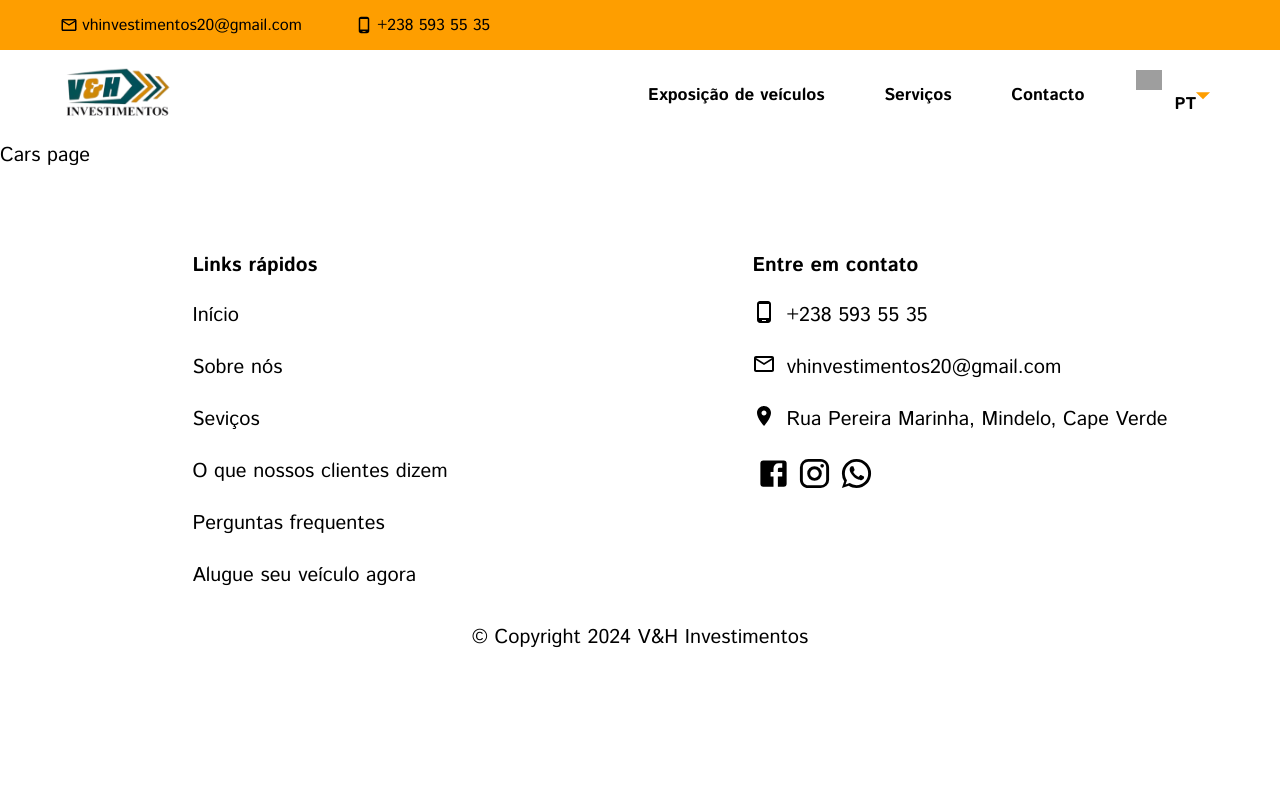
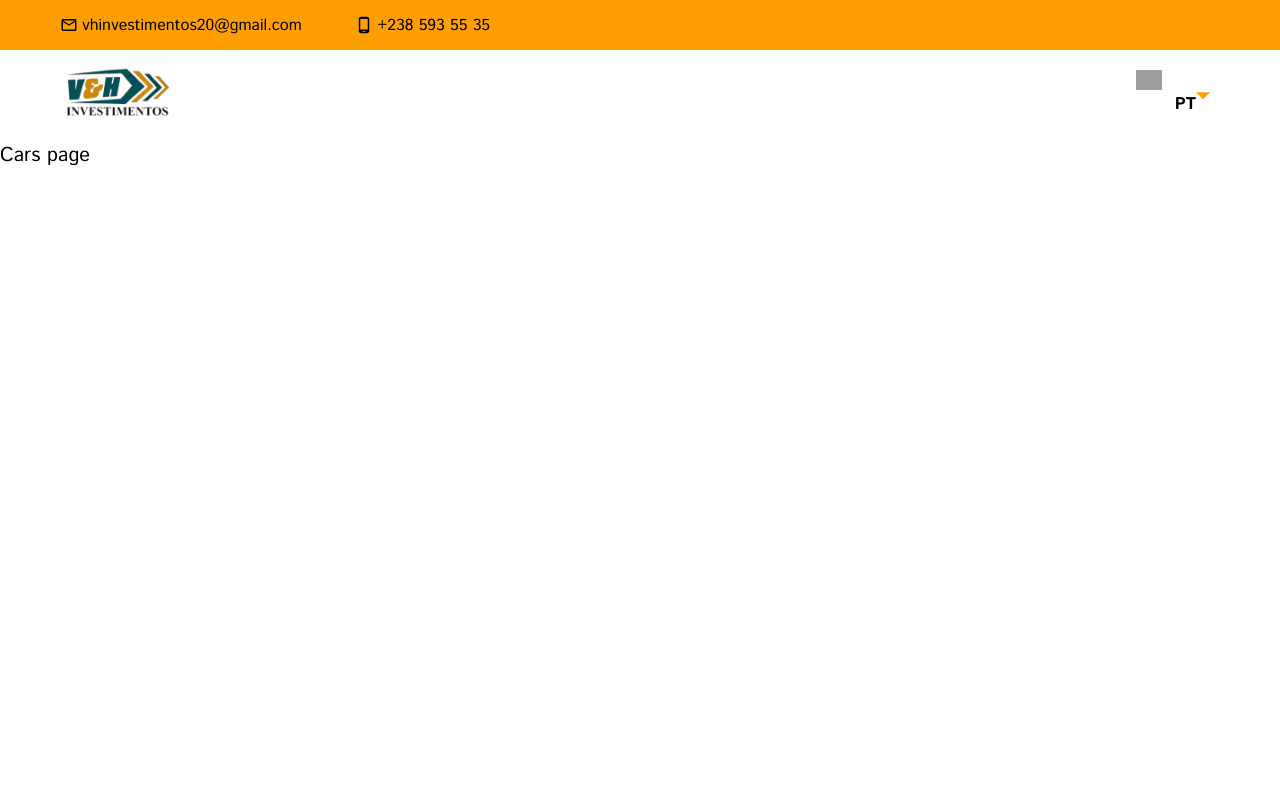
Before and after one commit to d-coder47/rent-a-car, a React (Vite) app: page /cars in a window 1280 px wide. Shown: the top 800 px of the page. Built offline with nearby package versions, Linux system fonts and the light colour scheme; grey boxes are pictures that could not be loaded.

Commit message:
feat: Add layout component

```diff
--- a/src/components/Footer/Footer.tsx
+++ b/src/components/Footer/Footer.tsx
@@ -1,4 +1,4 @@
-import { Box, Button, Typography } from "@mui/material";
+import { Box, Typography } from "@mui/material";
 import React from "react";
 import { useTranslation } from "react-i18next";
 import {
@@ -10,9 +10,14 @@ import {
   Instagram,
 } from "@mui/icons-material";
 import { scrollToView } from "../../constants";
+import { useLocation } from "react-router-dom";
 
 const Footer: React.FC = () => {
   const { t } = useTranslation();
+
+  const location = useLocation();
+
+  const isHomePage = location.pathname === "/";
 
   const sections = [
     {
@@ -76,7 +81,7 @@ const Footer: React.FC = () => {
       <Box
         sx={{
           display: "flex",
-          height: "400px",
+          height: isHomePage ? "400px" : "100vh",
           width: "100%",
           flexDirection: {
             xs: "column",
@@ -100,7 +105,7 @@ const Footer: React.FC = () => {
               xl: "50%",
             },
             height: "100%",
-            display: "flex",
+            display: isHomePage ? "flex" : "none",
             flexDirection: "column",
             alignItems: "center",
           }}
@@ -168,7 +173,7 @@ const Footer: React.FC = () => {
               xl: "50%",
             },
             height: "100%",
-            display: "flex",
+            display: isHomePage ? "flex" : "none",
             flexDirection: "column",
             alignItems: "center",
           }}
@@ -207,12 +212,13 @@ const Footer: React.FC = () => {
             >
               {t("homepage.footer.entreEmContato")}
             </Typography>
-            {contacts.map((item) => (
+            {contacts.map((item, index) => (
               <Box
                 sx={{
                   display: "flex",
                   flexDirection: "row",
                 }}
+                key={index}
               >
                 {item.icon}
                 <Typography
@@ -234,8 +240,8 @@ const Footer: React.FC = () => {
                 width: "30%",
               }}
             >
-              {socialContacts.map((item) => (
-                <Box>{item.icon}</Box>
+              {socialContacts.map((item, index) => (
+                <Box key={index}>{item.icon}</Box>
               ))}
             </Box>
           </Box>
--- a/src/components/Header/Header.tsx
+++ b/src/components/Header/Header.tsx
@@ -4,14 +4,20 @@ import LangSelector from "../LangSelector/LangSelector";
 import React from "react";
 import { useTranslation } from "react-i18next";
 import BurguerMenu from "../BurguerMenu/BurguerMenu";
-import { useNavigate } from "react-router-dom";
+import { useLocation, useNavigate } from "react-router-dom";
 import { scrollToView } from "../../constants";
 
 const Header: React.FC = () => {
-  let navigate = useNavigate();
+  const navigate = useNavigate();
+
+  const location = useLocation();
+
+  const isHomePage = location.pathname === "/";
+
   const { t } = useTranslation();
 
   const menuItensStyle = {
+    display: isHomePage ? "flex" : "none",
     fontFamily: "Istok Web",
     fontStyle: "normal",
     fontWeight: 700,
@@ -93,7 +99,7 @@ const Header: React.FC = () => {
             },
             flexDirection: "row",
             alignItems: "center",
-            justifyContent: "space-between",
+            justifyContent: isHomePage ? "space-between" : "right",
           }}
         >
           <Button sx={menuItensStyle}>{t("menu.exposicaoVeiculos")}</Button>
--- /dev/null
+++ b/src/components/Layout/Layout.tsx
@@ -0,0 +1,22 @@
+import React from "react";
+import { Box } from "@mui/material";
+import PreHeader from "../Header/PreHeader";
+import Header from "../Header/Header";
+import Footer from "../Footer/Footer";
+
+export interface LayoutProps {
+  children: React.ReactNode;
+}
+
+const Layout: React.FC<LayoutProps> = ({ children }) => {
+  return (
+    <Box display="flex" flexDirection="column">
+      <PreHeader />
+      <Header />
+      {children}
+      <Footer />
+    </Box>
+  );
+};
+
+export default Layout;
--- a/src/pages/Cars.tsx
+++ b/src/pages/Cars.tsx
@@ -1,16 +1,11 @@
-import { Box, Typography } from "@mui/material";
-import PreHeader from "../components/Header/PreHeader";
-import Header from "../components/Header/Header";
-import Footer from "../components/Footer/Footer";
+import { Typography } from "@mui/material";
+import Layout from "../components/Layout/Layout";
 
 const Cars = () => {
   return (
-    <Box display="flex" flexDirection="column">
-      <PreHeader />
-      <Header />
+    <Layout>
       <Typography>Cars page</Typography>
-      <Footer />
-    </Box>
+    </Layout>
   );
 };
 
--- a/src/pages/Home.tsx
+++ b/src/pages/Home.tsx
@@ -1,21 +1,16 @@
-import { Box } from "@mui/material";
-import PreHeader from "../components/Header/PreHeader";
 import Hero from "../components/Hero/Hero";
 import Services from "../components/Services/Services";
 import About from "../components/About/About";
 import Testimonials from "../components/Testimonials/Testimonials";
 import FAQs from "../components/FAQs/FAQs";
 import Engagement from "../components/Engagement/Engagement";
-import Footer from "../components/Footer/Footer";
 import Contact from "../components/Contact/Contact";
-import Header from "../components/Header/Header";
 import Gallery from "../components/CarGallery/GallerySection";
+import Layout from "../components/Layout/Layout";
 
 const Home = () => {
   return (
-    <Box display="flex" flexDirection="column">
-      <PreHeader />
-      <Header />
+    <Layout>
       <Hero />
       <About />
       <Services />
@@ -24,8 +19,7 @@ const Home = () => {
       <Gallery />
       <Contact />
       <Engagement />
-      <Footer />
-    </Box>
+    </Layout>
   );
 };
 
```
